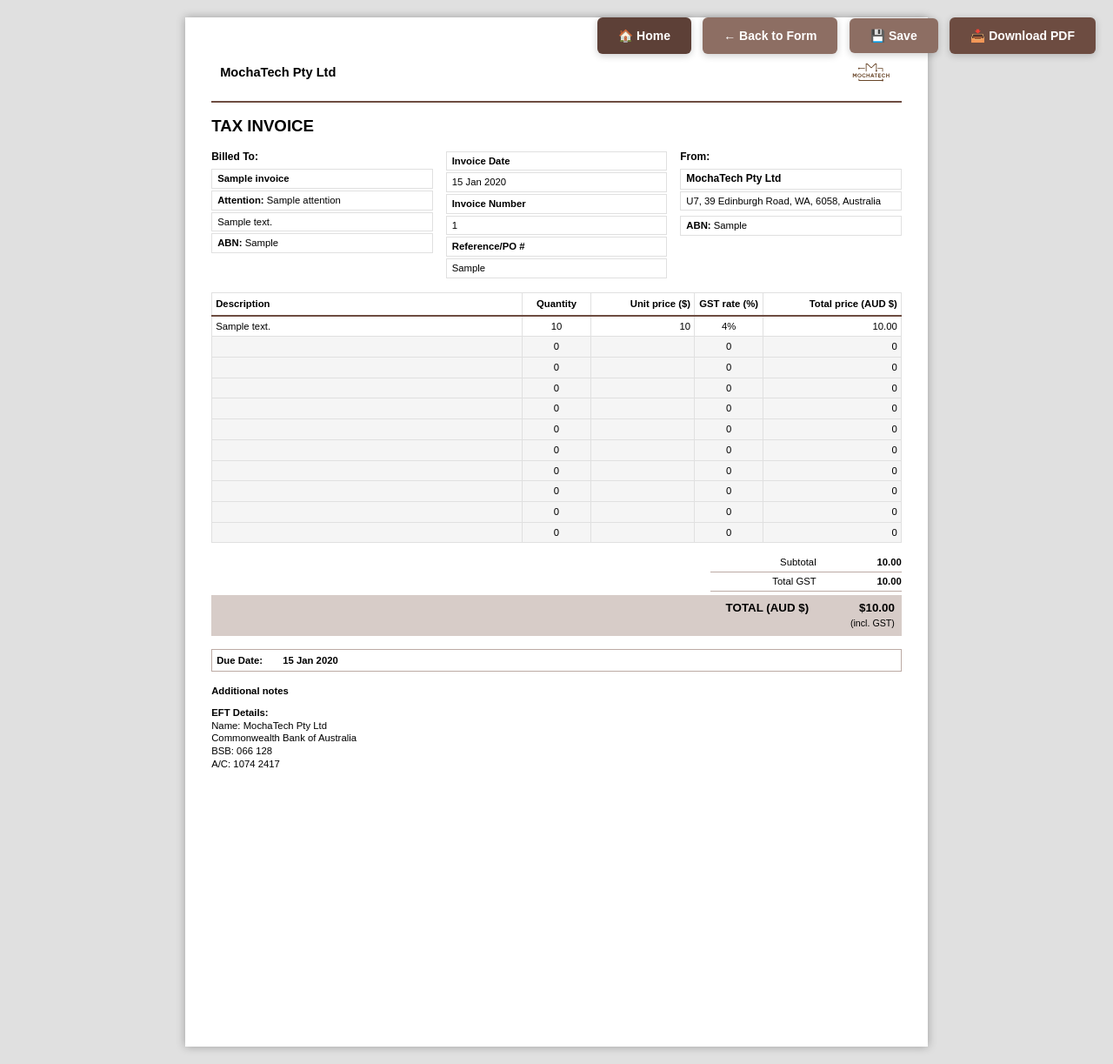
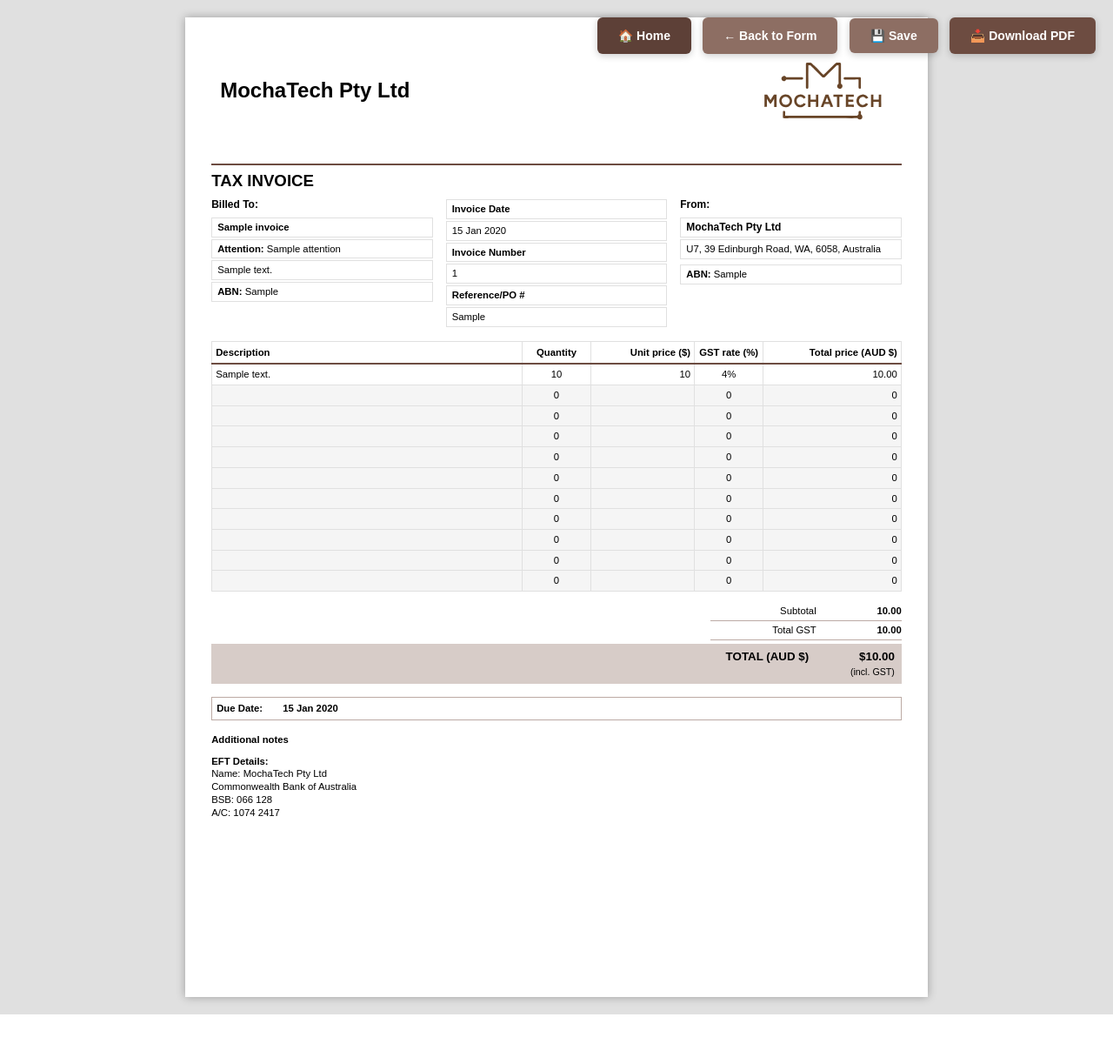
Before and after one commit to saunakshrestha/pmt_app, a Django app: template templates/invoices/invoice_preview.html in a window 1280 px wide. Shown: the whole page at 87% size. After the commit the page ends 1166 px from the top, so only its background shows below. Run offline with Django 5.2, Linux system fonts and the light colour scheme; the template is opened without the code that fills it: most values are stand-ins (such as "Sample title", 1, 10 or a date in 2020).

Commit message:
Refactor invoice and estimate templates for improved layout; adjust margins, padding, and font sizes for better readability and aesthetics.

```diff
--- a/templates/invoices/invoice_preview.html
+++ b/templates/invoices/invoice_preview.html
@@ -7,7 +7,7 @@
     <style>
         @page {
             size: A4;
-            margin: 8mm;
+            margin: 0 8mm 1mm 8mm;
         }
         body {
             font-family: Arial, sans-serif;
@@ -29,7 +29,7 @@
                 margin: 0 auto;
                 background: white;
                 box-shadow: 0 0 10px rgba(0,0,0,0.3);
-                padding: 8mm;
+                padding: 0 8mm 1mm 8mm;
             }
         }
         @media print {
@@ -94,23 +94,23 @@
         .company-header {
             background-color: transparent;
             border-bottom: 2px solid #6d4c41;
-            padding: 8px 10px;
-            margin-bottom: 15px;
-            font-size: 11pt;
+            padding: 4px 10px;
+            margin-bottom: 6px;
+            font-size: 18pt;
             font-weight: bold;
             display: flex;
             align-items: center;
             justify-content: space-between;
         }
         .company-logo {
-            height: 50px;
-            max-width: 150px;
+            height: 160px;
+            max-width: 440px;
             object-fit: contain;
         }
         .doc-title {
             font-size: 14pt;
             font-weight: bold;
-            margin: 10px 0 15px 0;
+            margin: 4px 0 8px 0;
         }
         .info-container {
             display: flex;
```
Also changed, not shown: templates/invoices/estimate_preview.html (+8 -8 lines).
